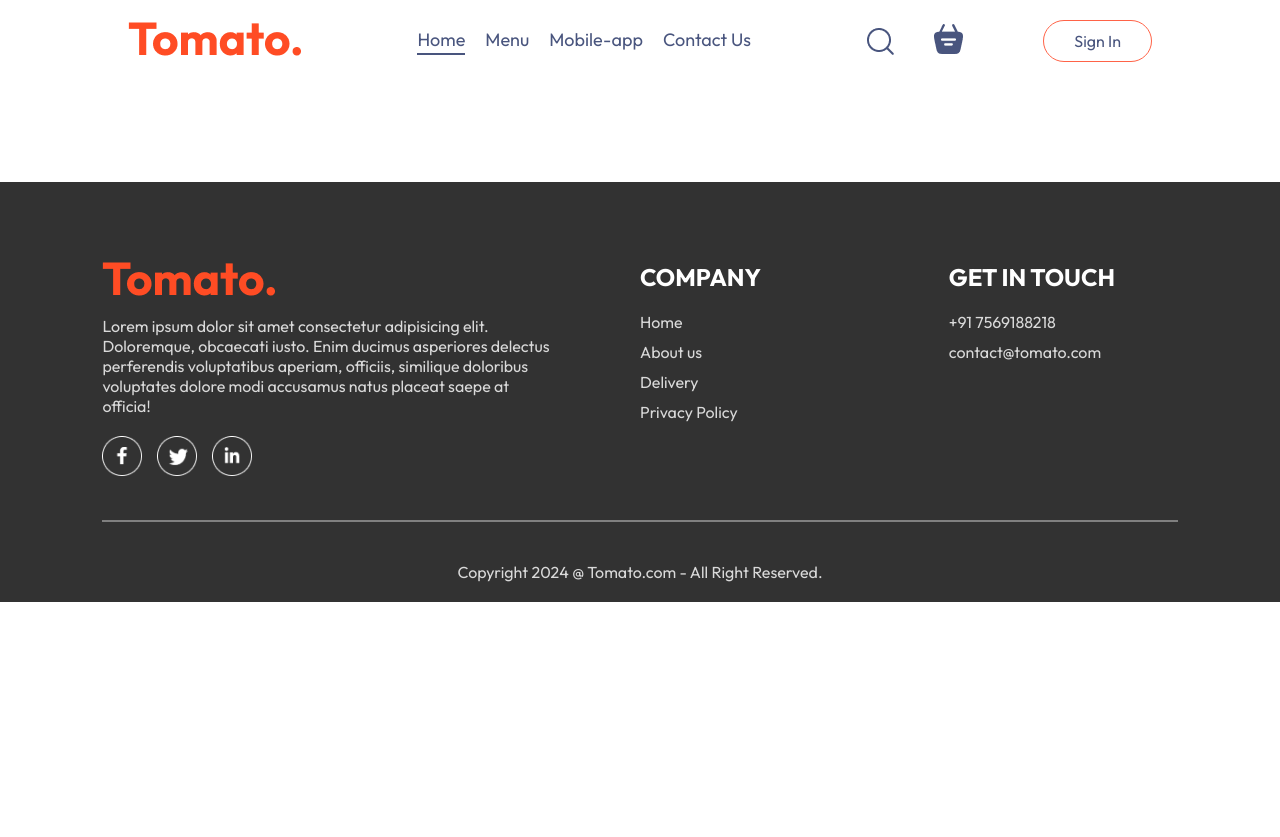
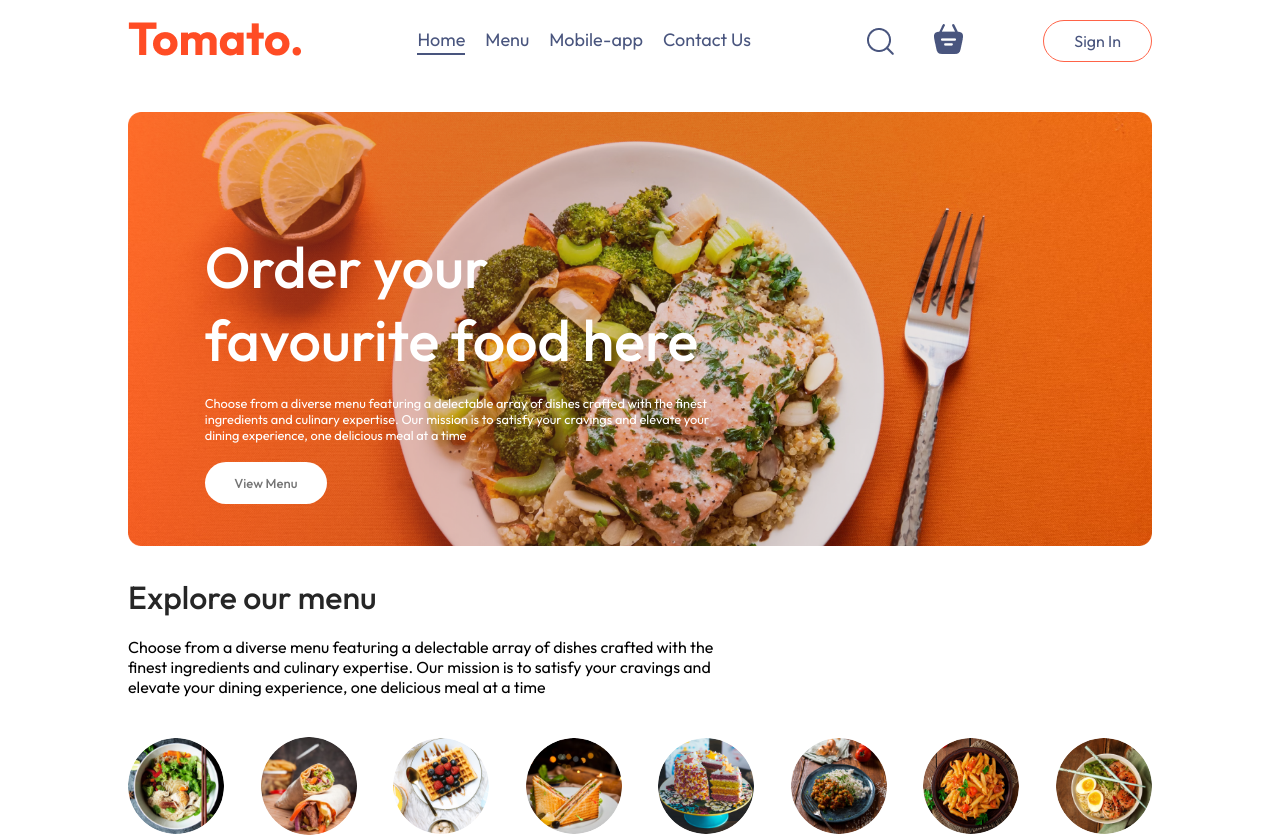
Before and after one commit to Sriharikagathi/FoodDeliveryAppByReactJs, a React (Vite) app: page / in a window 1280 px wide. Shown: the top 837 px of the page. Before the commit the page ends 800 px from the top, so only its background shows below. Built offline with nearby package versions, Linux system fonts and the light colour scheme.

Commit message:
routes all added

```diff
--- a/src/App.jsx
+++ b/src/App.jsx
@@ -19,6 +19,7 @@ const App = () => {
         <Routes>
           <Route path="/cart" element={<Cart></Cart>} />
           <Route path="FoodDeliveryAppByReactJs/" element={<Home></Home>} />
+          <Route path="/" element={<Home></Home>} />
           <Route path="/order" element={<PlaceOrder/>} />
         </Routes>
       </div>
```
